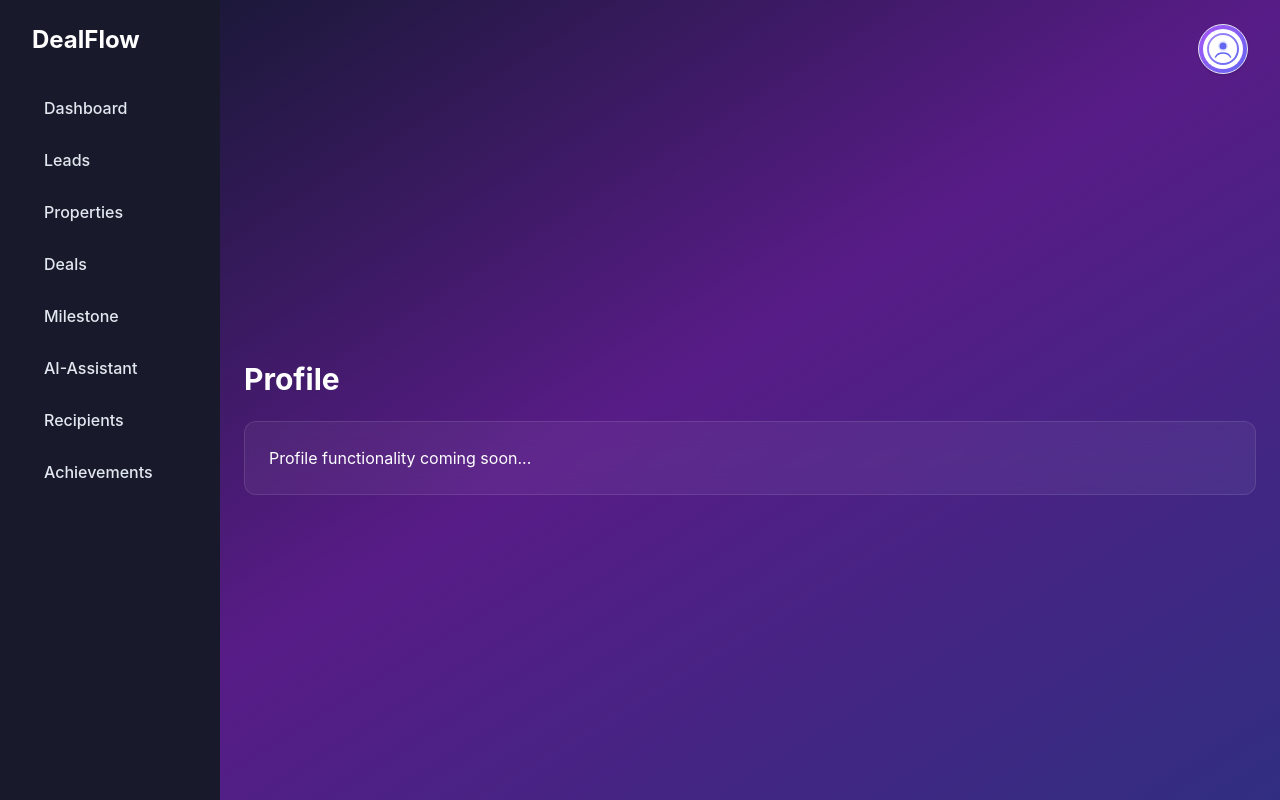
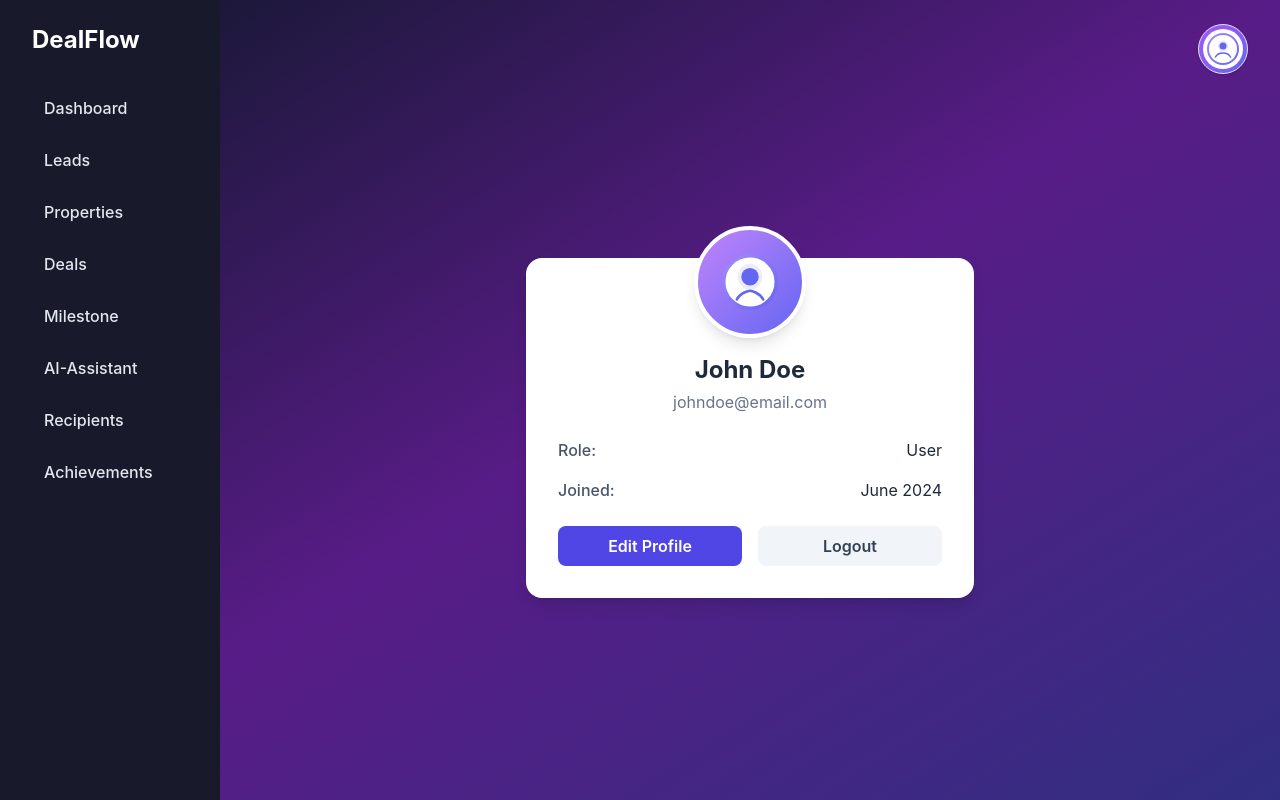
Before and after one commit to agarwalpacker12/Deelflow-Admin, a React (Vite) app in the folder frontend/: page /app/profile in a window 1280 px wide. Built offline with nearby package versions, Linux system fonts and the light colour scheme.

Commit message:
profile page design

```diff
--- a/frontend/src/App.jsx
+++ b/frontend/src/App.jsx
@@ -150,8 +150,8 @@ function App() {
                             path="achievements"
                             element={<AchievementsTable />}
                           />
-
-                          <Route
+                          <Route path="profile" element={<ProfilePage />} />
+                          {/* <Route
                             path="marketplace"
                             element={<MarketplacePage />}
                           />
@@ -170,7 +170,7 @@ function App() {
                           <Route
                             path="white-label"
                             element={<WhiteLabelPage />}
-                          />
+                          /> */}
                         </Route>
 
                         {/* Catch all route */}
--- a/frontend/src/pages/Profile/ProfilePage.jsx
+++ b/frontend/src/pages/Profile/ProfilePage.jsx
@@ -2,10 +2,44 @@ import React from 'react';
 
 const ProfilePage = () => {
   return (
-    <div className="space-y-6">
-      <h1 className="text-3xl font-bold text-white">Profile</h1>
-      <div className="bg-white/5 backdrop-blur-md rounded-xl p-6 border border-white/10">
-        <p className="text-white">Profile functionality coming soon...</p>
+    <div className="flex flex-col items-center justify-center min-h-[60vh]">
+      <div className="w-full max-w-md bg-white rounded-2xl shadow-lg p-8 flex flex-col items-center">
+        {/* Avatar */}
+        <div className="-mt-16 mb-4">
+          <div className="w-28 h-28 rounded-full bg-gradient-to-br from-purple-400 to-indigo-500 flex items-center justify-center shadow-lg border-4 border-white">
+            <svg width="56" height="56" viewBox="0 0 32 32" fill="none" xmlns="http://www.w3.org/2000/svg">
+              <circle cx="16" cy="16" r="15" stroke="url(#profile-gradient)" strokeWidth="2" fill="white" />
+              <defs>
+                <linearGradient id="profile-gradient" x1="0" y1="0" x2="32" y2="32" gradientUnits="userSpaceOnUse">
+                  <stop stopColor="#a78bfa" />
+                  <stop offset="1" stopColor="#6366f1" />
+                </linearGradient>
+              </defs>
+              <ellipse cx="16" cy="13" rx="7" ry="7.5" fill="#6366f1" fillOpacity="0.12" />
+              <ellipse cx="16" cy="13" rx="5" ry="5" fill="#6366f1" />
+              <path d="M8.5 26c2-4 7-5 7.5-5s5.5 1 7.5 5" stroke="#6366f1" strokeWidth="1.5" strokeLinecap="round" fill="none" />
+            </svg>
+          </div>
+        </div>
+        {/* User Info */}
+        <h2 className="text-2xl font-bold text-slate-800 mb-1">John Doe</h2>
+        <p className="text-slate-500 mb-6">johndoe@email.com</p>
+        {/* Profile Details */}
+        <div className="w-full space-y-4 mb-6">
+          <div className="flex justify-between items-center">
+            <span className="text-slate-600 font-medium">Role:</span>
+            <span className="text-slate-800">User</span>
+          </div>
+          <div className="flex justify-between items-center">
+            <span className="text-slate-600 font-medium">Joined:</span>
+            <span className="text-slate-800">June 2024</span>
+          </div>
+        </div>
+        {/* Actions */}
+        <div className="flex gap-4 w-full">
+          <button className="flex-1 bg-indigo-600 hover:bg-indigo-700 text-white font-semibold py-2 rounded-lg transition">Edit Profile</button>
+          <button className="flex-1 bg-slate-100 hover:bg-slate-200 text-slate-700 font-semibold py-2 rounded-lg transition">Logout</button>
+        </div>
       </div>
     </div>
   );
```
